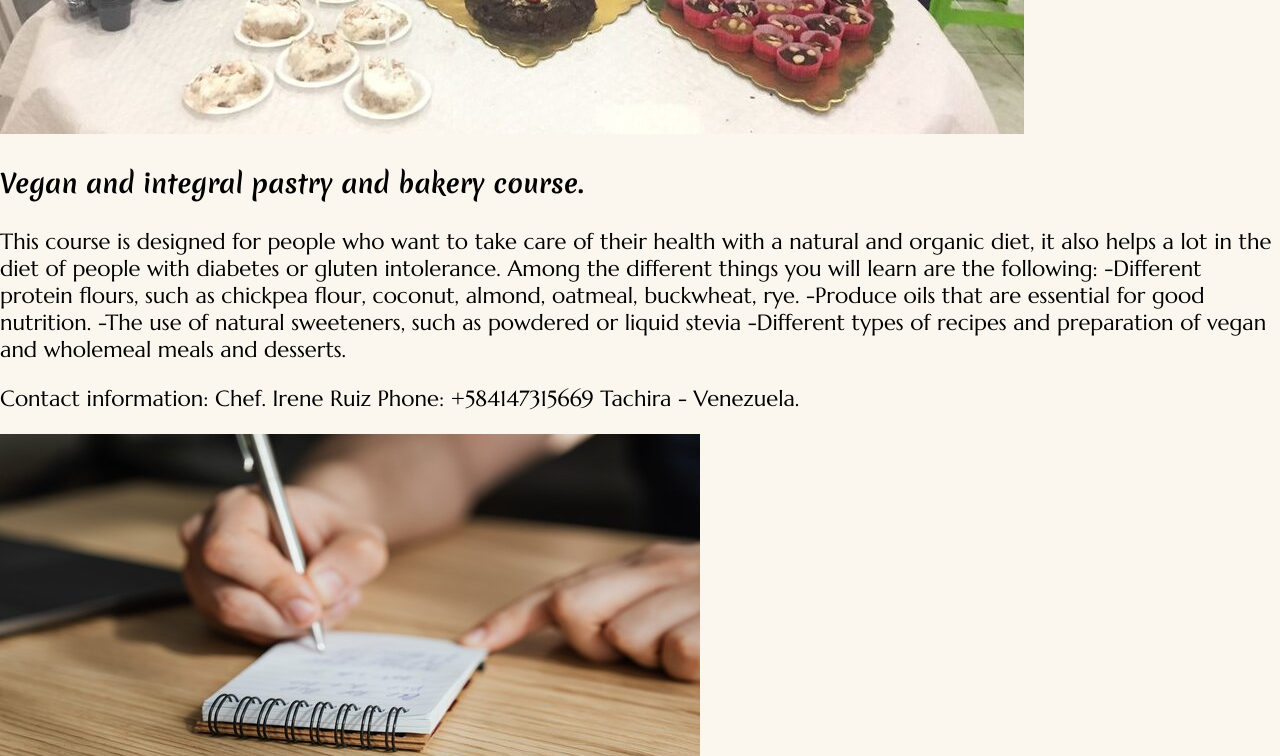
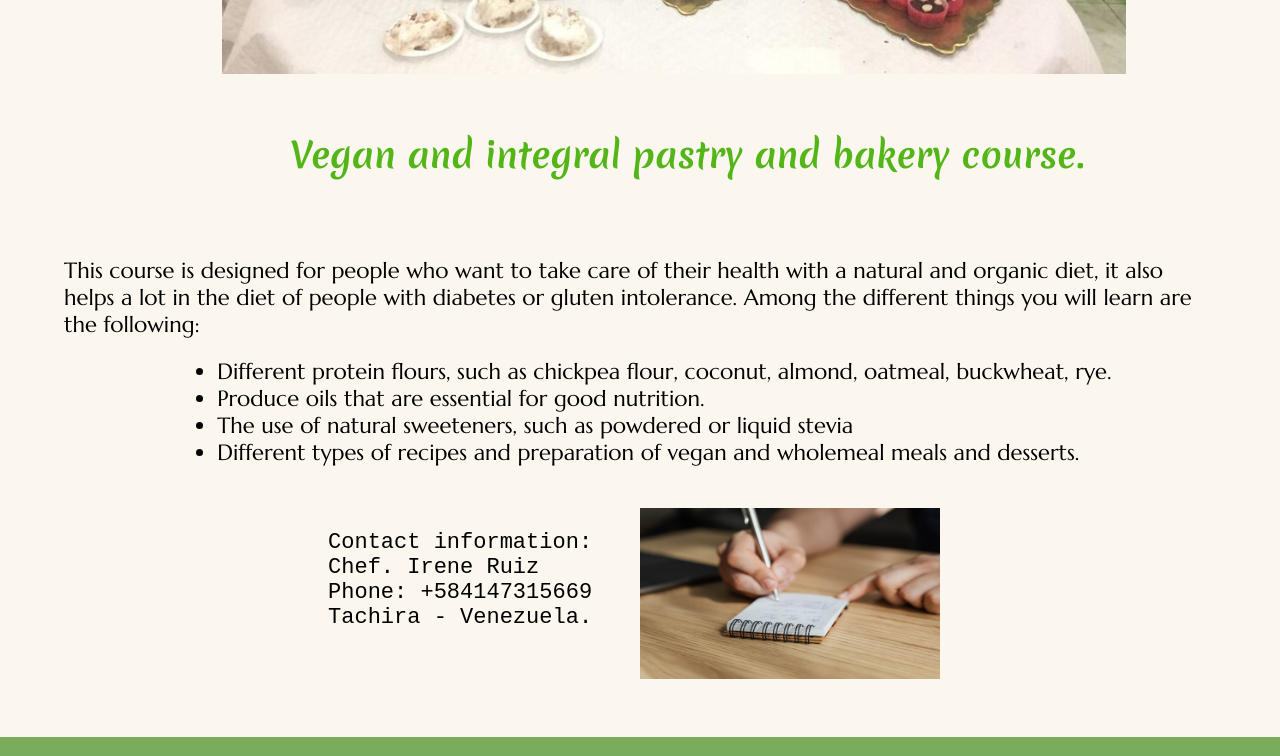
Before and after one commit to yuriro21/wdd130, a plain HTML site: page veganbake/courses.html in a window 1280 px wide. Shown: the part 750-1506 px from the top of the page. Drawn offline with Linux system fonts and the light colour scheme.

Commit message:
curses page done

```diff
--- a/veganbake/courses.html
+++ b/veganbake/courses.html
@@ -6,6 +6,18 @@
     <meta name="viewport" content="width=device-width, initial-scale=1.0">
     <title>Veganbake</title>
     <link rel="stylesheet" href="styles/styles.css">
+
+    <script>
+        // Get the modal
+        var modal = document.getElementById('id01');
+
+        // When the user clicks anywhere outside of the modal, close it
+        window.onclick = function(event) {
+            if (event.target == modal) {
+                modal.style.display = "none";
+            }
+        }
+    </script>
 </head>
 <body>
     <div id="content">
@@ -36,10 +48,10 @@
                 </div>
 
                 <div class="container">
-                    <label for="uname"><b>Username</b></label>
+                    <label id="uname"><b>Username</b></label>
                     <input type="text" placeholder="Enter Username" name="uname" required>
 
-                    <label for="psw"><b>Password</b></label>
+                    <label id="psw"><b>Password</b></label>
                     <input type="password" placeholder="Enter Password" name="psw" required>
 
                     <button class="button_log" type="submit">Login</button>
@@ -58,19 +70,23 @@
             <section class="courses">
                 <h2>Courses</h2>
                 <img class="mon" src="images/mom.jpg" alt="Course people">
-                <h3>Vegan and integral pastry and bakery course.</h3>
-                <p>This course is designed for people who want to take care of their health with a natural and organic diet,
+                <h3 class="title3">Vegan and integral pastry and bakery course.</h3>
+                <p class="p_one">This course is designed for people who want to take care of their health with a natural and organic diet,
                     it also helps a lot in the diet of people with diabetes or gluten intolerance. Among the different things
                     you will learn are the following:
-
-                    -Different protein flours, such as chickpea flour, coconut, almond, oatmeal, buckwheat, rye.
-                    -Produce oils that are essential for good nutrition.
-                    -The use of natural sweeteners, such as powdered or liquid stevia
-                    -Different types of recipes and preparation of vegan and wholemeal meals and desserts.</p>
-                    <p>Contact information:
-                        Chef. Irene Ruiz
-                        Phone: +584147315669
-                        Tachira - Venezuela.</p>
+                </p>
+                <ul class="knowledge">
+                    <li>Different protein flours, such as chickpea flour, coconut, almond, oatmeal, buckwheat, rye.</li>
+                    <li>Produce oils that are essential for good nutrition.</li>
+                    <li>The use of natural sweeteners, such as powdered or liquid stevia</li>
+                    <li>Different types of recipes and preparation of vegan and wholemeal meals and desserts.</li>
+                </ul>
+                <pre class="p_two">
+                    Contact information:
+                    Chef. Irene Ruiz
+                    Phone: +584147315669
+                    Tachira - Venezuela.
+                </pre>
                     <img class="notes" src="images/notes.jpg" alt="Notes">
             </section>
 
@@ -89,15 +105,4 @@
         </main>
     </div>
 </body>
-<script>
-    // Get the modal
-    var modal = document.getElementById('id01');
-
-    // When the user clicks anywhere outside of the modal, close it
-    window.onclick = function(event) {
-        if (event.target == modal) {
-            modal.style.display = "none";
-        }
-    }
-</script>
 </html>
--- a/veganbake/styles/styles.css
+++ b/veganbake/styles/styles.css
@@ -24,7 +24,7 @@ body{
 
 }
 .food{
-    columns:1/2;
+    columns: 1/2;
     width: 500px;
 }
 .second{
@@ -90,9 +90,49 @@ h3{
   grid-column: 2/3;
 }
 .elaboration_pankes{
-  grid-template-columns:3/4;
+  grid-template-columns: 3/4;
 }
 
+/** Courses page **/
+
+.courses{
+  display: grid;
+  grid-template-columns: 1fr 1fr;
+  gap: 20px;
+  margin-left: 5%;
+  margin-right: 5%;
+}
+h2{
+  grid-column: 1/3;
+}
+.mon{
+  grid-column: 1/3;
+  margin-left: 14%;
+  height: 600px;
+}
+.title3{
+  grid-column: 1/3;
+  margin-left: 20%;
+  color: #54b519;
+  font-size: 35px;
+}
+.p_one{
+grid-column: 1/3;
+margin-bottom: 0;
+}
+.knowledge{
+  grid-column: 1/3;
+  margin-top: 0;
+  margin-left: 10%;
+}
+.p_two{
+  grid-column: 1/2;
+}
+.notes{
+  grid-column: 2/4;
+  width: 300px;
+  margin-bottom: 10%;
+}
 /** header **/
 #content{
     max-width: 1400px;
```
Also changed, not shown: veganbake/index.html (+13 -13 lines), veganbake/recipes.html (+13 -13 lines).
